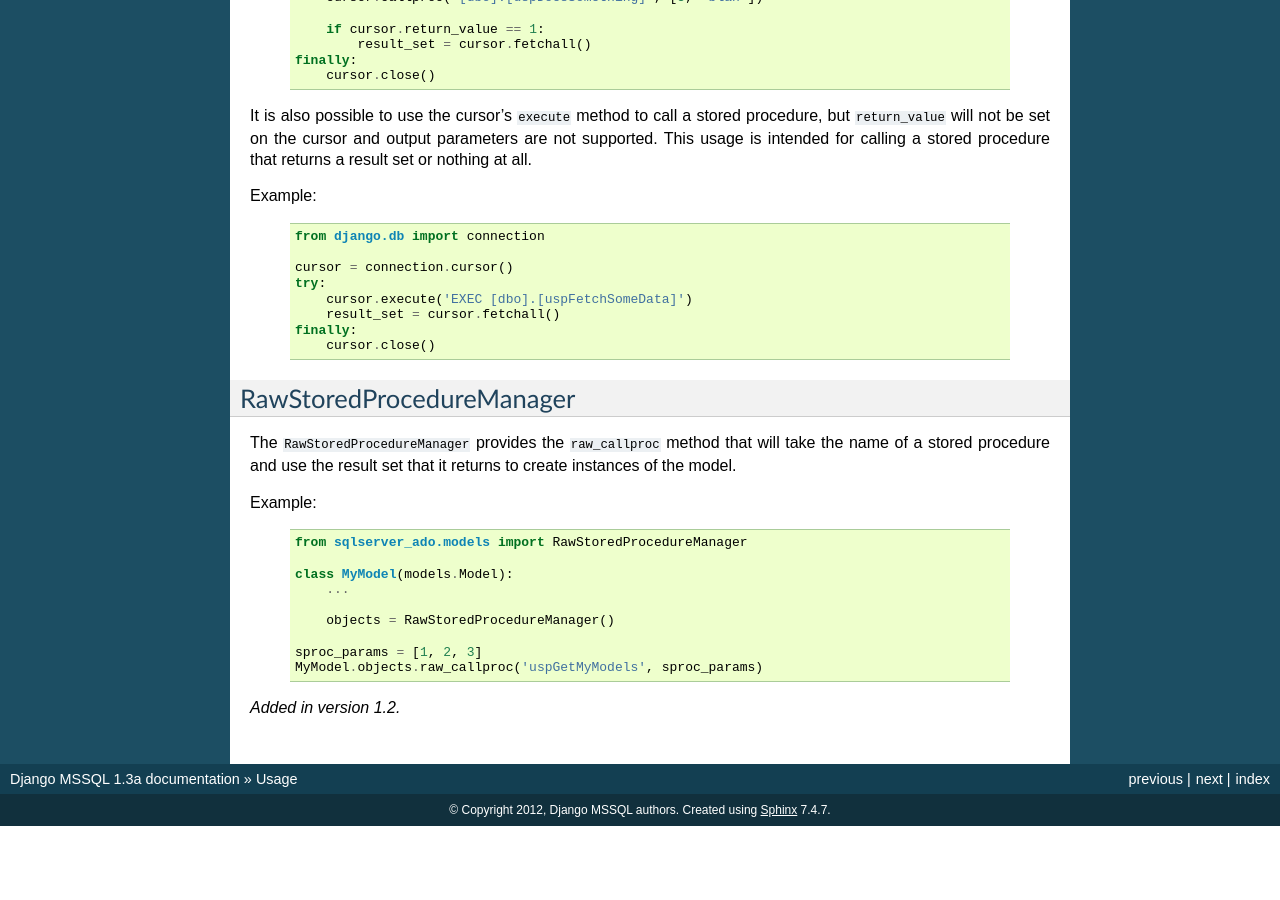
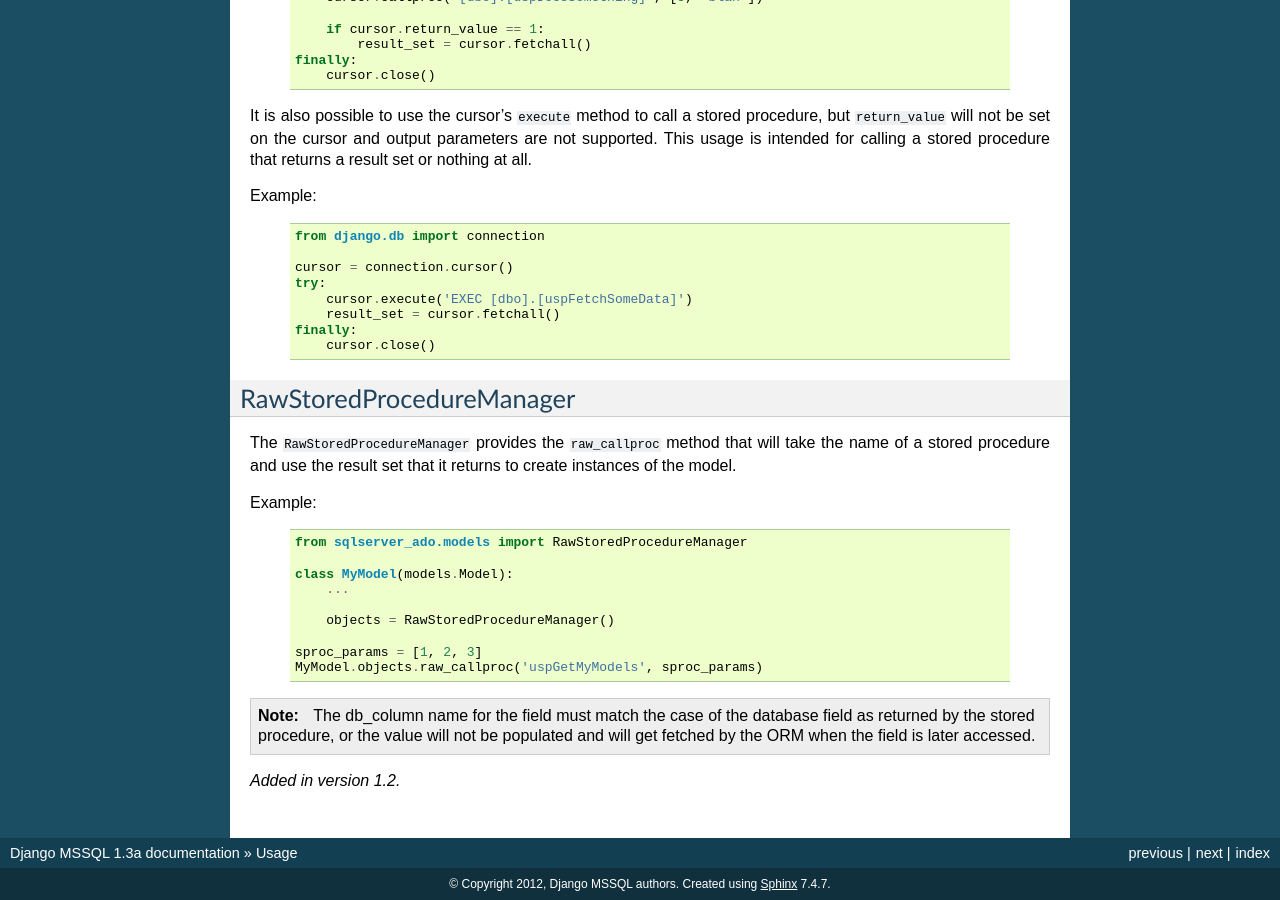
Before and after one commit to kajo-assets/django-sqlserver, a Sphinx documentation site: the page built from docs/usage.txt, in a window 1280 px wide and 900 px high, scrolled down 823 px. Built offline with Sphinx 7.4.7, drawn with Linux system fonts in a browser that asks for light colours; pages that are not in the unit, such as notebooks, are missing from menus; before the commit the page ends 1649 px from its top, so only the background shows below that.

Commit message:
Added note about case sensitivity of db_column names when using `raw_callproc`

```diff
--- a/docs/datatypes.txt
+++ b/docs/datatypes.txt
@@ -58,7 +58,7 @@ is provided and should be used instead.
 This is a ``django.db.models.ForeignKey`` that should be used to reference
 either a ``BigAutoField`` or a ``BigIntegerField``.
 
-.. note:
+.. note::
     If your (legacy) database using bigints for primary keys, then you'll
     need to replace any introspected ``ForeignKey`` fields with
     ``BigForeignKey`` for things to work as expected.
--- a/docs/settings.txt
+++ b/docs/settings.txt
@@ -80,7 +80,7 @@ Default: ``''`` (Empty string)
 When a `USER`_ is defined, this field should be the plain text password
 to use when authenticating.
 
-.. note:
+.. note::
     Any user or service that can read the configuration file can
     will be able to see the plain-text password. Trusted connections are
     recommended.
--- a/docs/usage.txt
+++ b/docs/usage.txt
@@ -99,4 +99,11 @@ Example:
         sproc_params = [1, 2, 3]
         MyModel.objects.raw_callproc('uspGetMyModels', sproc_params)
 
+.. note::
+
+    The db_column name for the field must match the case of the database field as returned by
+    the stored procedure, or the value will not be populated and will get fetched by the ORM
+    when the field is later accessed.
+
+
 .. versionadded:: 1.2
```
